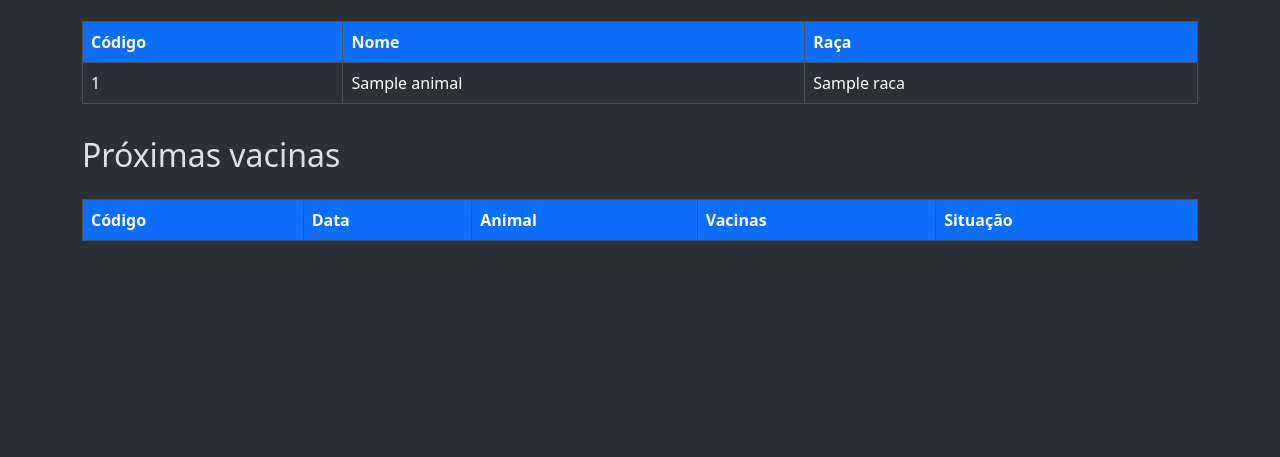
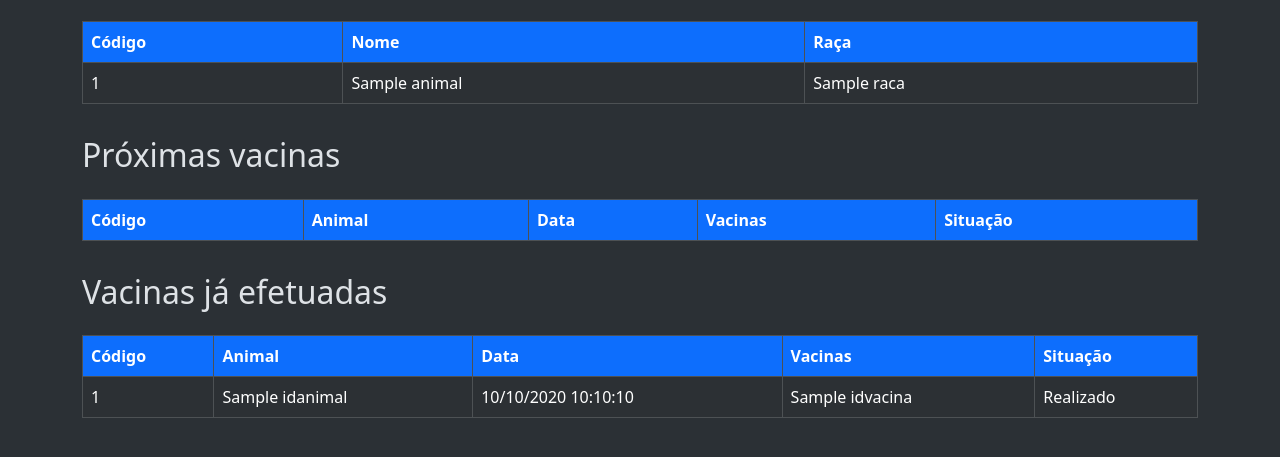
Before and after one commit to jonatasbaldan/carteira-vacinacao, a Django app: template templates/home.html in a window 1280 px wide. Shown: the part 185-642 px from the top of the page. Run offline with Django 4.2, Linux system fonts and the light colour scheme; a user stored in the database is signed in; tables that the repository leaves empty hold one stand-in row (values such as "Sample post"); the template is opened without the code that fills it: most values are stand-ins (such as "Sample title", 1, 10 or a date in 2020); lists and menus that the app fills with data are empty; parts of the project's set-up code (start-up, migrations or seed data) failed here and were passed over.

Commit message:
Consertado as datas das tabelas e colocadas em ordem. Adicionada nova tabela aonde mostra as vacinas já realizadas.

```diff
--- a/templates/home.html
+++ b/templates/home.html
@@ -36,8 +36,8 @@
   <thead>
     <tr>
       <th scope="col --bs-primary">Código</th>
+      <th scope="col --bs-primary">Animal</th>
       <th scope="col --bs-primary">Data</th>
-      <th scope="col --bs-primary">Animal</th>
       <th scope="col --bs-primary">Vacinas</th>
       <th scope="col --bs-primary">Situação</th>
     </tr>
@@ -48,8 +48,36 @@
             {% if schedule.situacao != 'Realizado' %}
                 <tr>
                 <td>{{ schedule.id }}</td>
-                <td>{{ schedule.dt_agenda }}</td>
+                <td>{{ schedule.idanimal.nomeanimal  }}</td>
+                <td>{{ schedule.dt_agenda|date:'d/m/Y H:i:s' }}</td>
+                <td>{{ schedule.idvacina.vacina_nome }}</td>
+                <td>{{ schedule.situacao }}</td>
+                </tr>
+                {% endif %}
+            {% endfor %}
+        {% endif %}
+  </tbody>
+</table>
+
+        <h2 class="py-3">Vacinas já efetuadas</h2>
+<table class="table table-striped table-dark table-hover table-bordered">
+  <thead>
+    <tr>
+      <th scope="col --bs-primary">Código</th>
+      <th scope="col --bs-primary">Animal</th>
+      <th scope="col --bs-primary">Data</th>
+      <th scope="col --bs-primary">Vacinas</th>
+      <th scope="col --bs-primary">Situação</th>
+    </tr>
+  </thead>
+  <tbody>
+        {% if schedules %}
+            {% for schedule in schedules|dictsort:'idanimal.nomeanimal' %}
+            {% if schedule.situacao == 'Realizado' %}
+                <tr>
+                <td>{{ schedule.id }}</td>
                 <td>{{ schedule.idanimal.nomeanimal }}</td>
+                <td>{{ schedule.dt_agenda|date:'d/m/Y H:i:s' }}</td>
                 <td>{{ schedule.idvacina.vacina_nome }}</td>
                 <td>{{ schedule.situacao }}</td>
                 </tr>
```
Also changed, not shown: website/views.py (+7 -2 lines).
